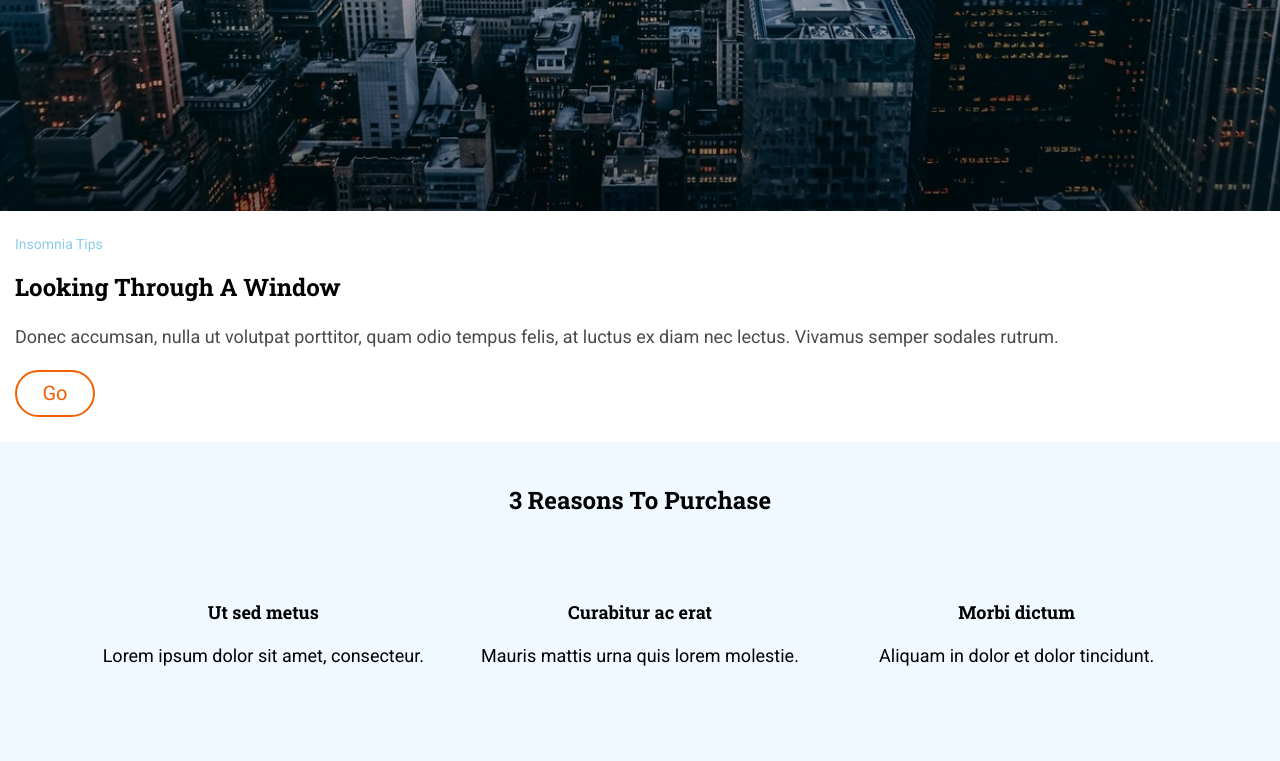
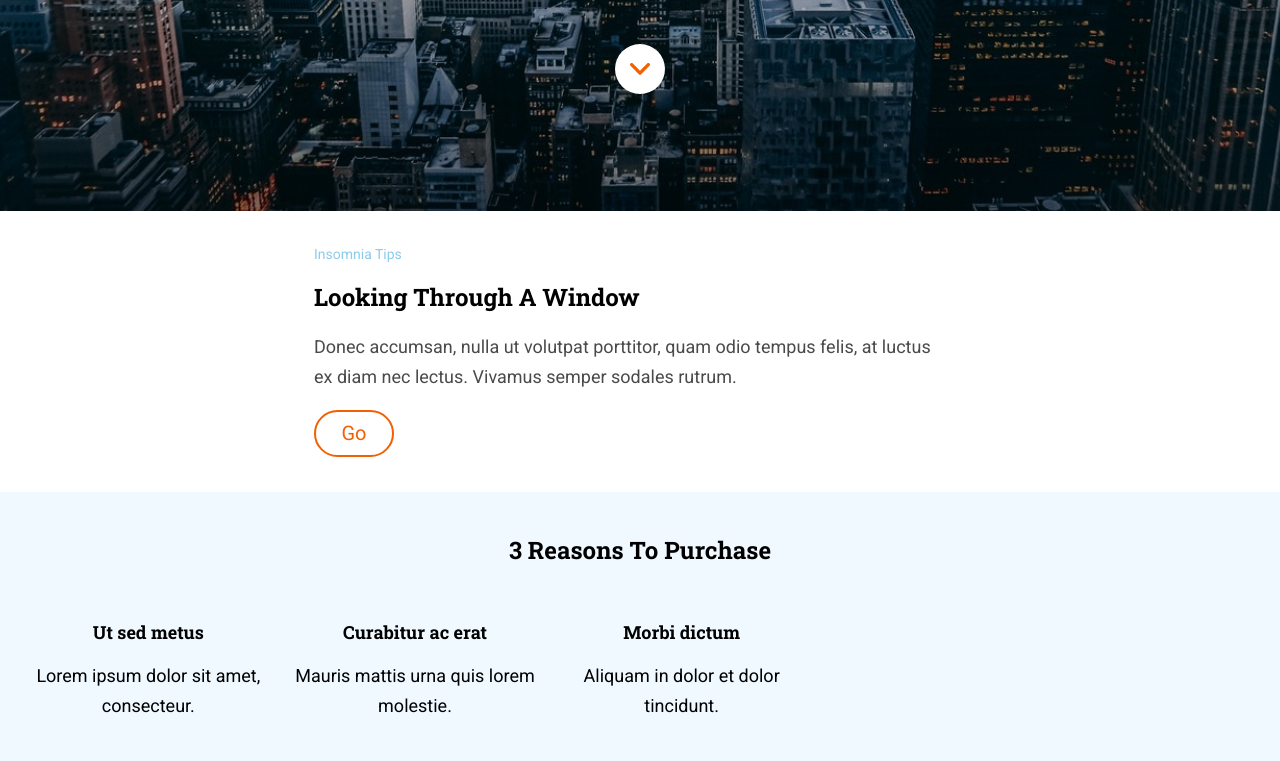
Before and after one commit to ana-sanchez/evaluacion-final-modulo-1-ana-sanchez, a website: page _src/templates/index.html in a window 1280 px wide. Shown: the part 589-1350 px from the top of the page. Drawn offline with nearby package versions, Linux system fonts and the light colour scheme; files that its build step writes are made by us from their sources; files whose address does not match are found by name.

Commit message:
Add tablet media queries

```diff
--- a/_src/assets/scss/components/_hero.scss
+++ b/_src/assets/scss/components/_hero.scss
@@ -23,6 +23,15 @@
             line-height: rem(106);
             margin-bottom: 0;
         }
+
+        @include media ($desktop) {
+            font-size: rem(120);
+            line-height: rem(130);
+            margin-top: rem(100) ;
+
+
+
+        }
     }
 
     &__subtitle {
@@ -35,6 +44,11 @@
             line-height: rem(106);
 
         }
+        @include media ($desktop) {
+            font-size: rem(30);
+            line-height: rem(106);
+        }
+
 
     }
 
@@ -48,3 +62,13 @@
 
 
 }
+
+
+
+
+@include media ($desktop) {
+    .hero {
+        padding: 0 rem(100) ;
+    }
+
+}
--- a/_src/assets/scss/layout/_footer.scss
+++ b/_src/assets/scss/layout/_footer.scss
@@ -74,6 +74,7 @@
         flex-direction: row-reverse;
         justify-content: space-between;
         align-items: flex-start;
+        max-width: rem(800);
     }
 
     .footer__nav {
--- a/_src/assets/scss/pages/_home.scss
+++ b/_src/assets/scss/pages/_home.scss
@@ -6,6 +6,18 @@
 
 .content__principal {
     padding: rem(25) rem(15);
+
+    @include media ($tablet) {
+        padding: rem(35) 0;
+        padding-left: rem(39);
+        padding-right: rem(60);
+
+    }
+
+    @include media ($desktop) {
+       margin: 0 rem(275);
+    }
+
 
     &__category {
         font-family: $basicFont;
@@ -66,14 +78,27 @@
 
     &__item {
         margin-top: rem(50);
+
+        @include media ($tablet) {
+            margin-top: rem(20);
+        }
     }
 
     @include media ($tablet) {
         display: grid;
         grid-template-columns: 1fr 1fr 1fr;
-        grid-template-rows: 100px 100px;
+        grid-template-rows: 50px 50px;
 
     }
+
+    @include media ($desktop) {
+        padding: 0 rem(0);
+        max-width: rem(800);
+
+
+    }
+
+
 }
 
 .button__content {
@@ -95,6 +120,8 @@
 
 
 @include media ($tablet) {
-
+    .button__content {
+        margin-top: rem(80);
+    }
 
 }
```
